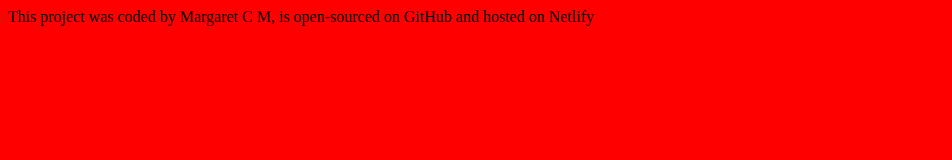
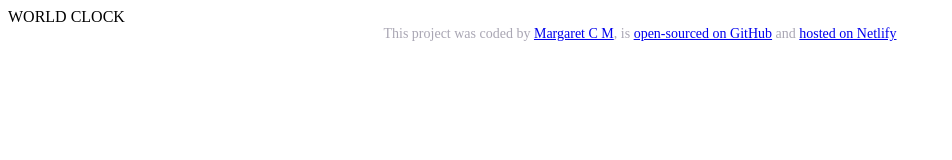
Before and after one commit to Margaret-cm/world-clock, a plain HTML site: page index.html in a window 1280 px wide. Shown: the whole page, without its empty margins (0-952 px from the left). Drawn offline with Linux system fonts and the light colour scheme.

Commit message:
Added links to the  footer

```diff
--- a/index.html
+++ b/index.html
@@ -7,9 +7,19 @@
     <link rel="stylesheet" href="src/style.css" />
   </head>
   <body>
+    WORLD CLOCK
+
     <footer>
-      This project was coded by Margaret C M, is open-sourced on GitHub and
-      hosted on Netlify
+        This project was coded by
+        <a href="https://github.com/Margaret-cm/" target="_blank"
+          >Margaret C M</a
+        >, is
+        <a href="https://github.com/Margaret-cm/world-clock" target="_blank"
+          >open-sourced on GitHub</a
+        >
+        and
+        <a href="https://mcm-world-clock.netlify.app/" target="_blank"
+          >hosted on Netlify</a
     </footer>
     <script src="java/index.js"></script>
   </body>
--- a/src/style.css
+++ b/src/style.css
@@ -1,3 +1,9 @@
 body {
-  background: red;
+  background: white;
 }
+
+footer {
+  text-align: center;
+  color: rgba(39, 33, 66, 0.4);
+  font-size: 14px;
+}
```
